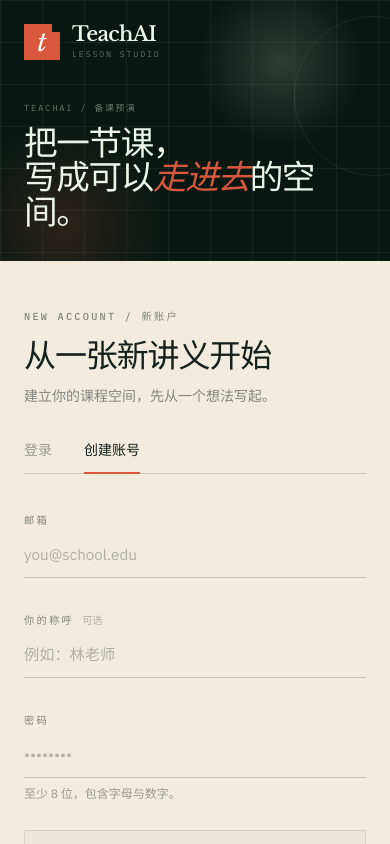
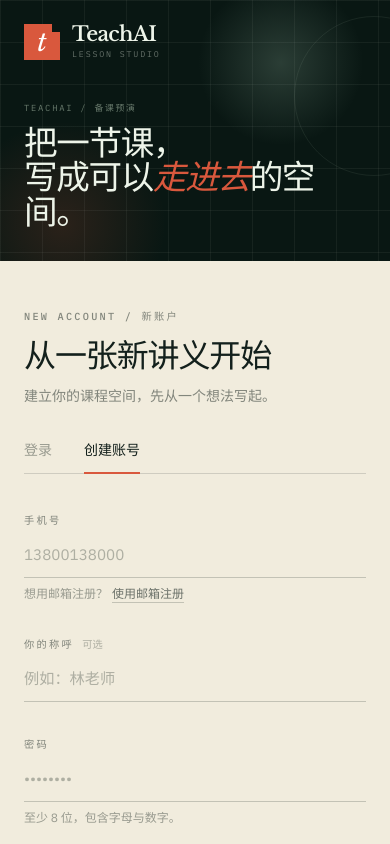
Before and after one commit to JCXYOZH/teachai-agent-web, a Next.js app: page /login in a window 390 px wide. Both pictures are taken after a click on the tab "创建账号". Shown: the top 844 px of the page. Built offline with nearby package versions, Linux system fonts and the light colour scheme; no server answers.

Commit message:
feat: add phone-first registration with email toggle

```diff
--- a/app/(app)/settings/page.tsx
+++ b/app/(app)/settings/page.tsx
@@ -68,7 +68,7 @@ export default function SettingsPage() {
               <h2 className='truncate font-display text-2xl font-medium tracking-[-0.03em] text-ink'>
                 {user?.display_name}
               </h2>
-              <p className='mt-1 truncate font-mono text-[0.65rem] text-ink/45'>{user?.email}</p>
+              <p className='mt-1 truncate font-mono text-[0.65rem] text-ink/45'>{user?.email ?? user?.phone}</p>
             </div>
           </div>
 
--- a/components/auth/login-form.tsx
+++ b/components/auth/login-form.tsx
@@ -1,9 +1,9 @@
 'use client';
 
 import { zodResolver } from '@hookform/resolvers/zod';
-import { AlertCircle, ArrowUpRight, Loader2, Mail } from 'lucide-react';
+import { AlertCircle, ArrowUpRight, Loader2, Mail, MessageSquare } from 'lucide-react';
 import { useRouter, useSearchParams } from 'next/navigation';
-import { useEffect, useState } from 'react';
+import { useEffect, useMemo, useState } from 'react';
 import { useForm } from 'react-hook-form';
 import { toast } from 'sonner';
 import { z } from 'zod';
@@ -19,31 +19,102 @@ import { ApiError, ApiNetworkError } from '@/lib/api/client';
 import { useAuthStore } from '@/lib/stores/auth-store';
 
 type Mode = 'login' | 'register';
+type Channel = 'phone' | 'email';
 
-const loginSchema = z.object({
-  email: z.string().trim().min(1, '请输入邮箱').email('邮箱格式不正确'),
-  password: z.string().min(1, '请输入密码').max(128, '密码过长'),
-  display_name: z.string().optional(),
-});
+const CHINA_MOBILE_PATTERN = /^1[3-9]\d{9}$/;
 
-const registerSchema = z.object({
-  email: z.string().trim().min(1, '请输入邮箱').email('邮箱格式不正确'),
-  password: z
+function compactContact(value: string): string {
+  return value.trim().replace(/[\s\-()]/g, '').replace(/^\+?86/, '');
+}
+
+function isMobileNumber(value: string): boolean {
+  return CHINA_MOBILE_PATTERN.test(compactContact(value));
+}
+
+function isEmailAddress(value: string): boolean {
+  return z.string().email().safeParse(value.trim()).success;
+}
+
+function normalizeContact(channel: Channel, value: string): string {
+  return channel === 'phone' ? compactContact(value) : value.trim().toLowerCase();
+}
+
+const passwordPolicy = z
   .string()
   .min(8, '密码至少需要 8 位')
   .max(128, '密码最多 128 位')
   .regex(/[A-Za-z]/, '密码需要包含字母')
-    .regex(/\d/, '密码需要包含数字'),
+  .regex(/\d/, '密码需要包含数字');
+
+function buildSchema(mode: Mode) {
+  return z
+    .object({
+      identifier: z.string().trim().optional(),
+      channel: z.enum(['phone', 'email']),
+      contact: z.string().trim().optional(),
+      password: z.string(),
       display_name: z.string().trim().max(80, '称呼最多 80 个字符').optional(),
       code: z.string().trim().optional(),
+    })
+    .superRefine((values, ctx) => {
+      if (mode === 'login') {
+        const identifier = (values.identifier ?? '').trim();
+        if (!identifier || (!isMobileNumber(identifier) && !isEmailAddress(identifier))) {
+          ctx.addIssue({
+            code: z.ZodIssueCode.custom,
+            path: ['identifier'],
+            message: '请输入手机号或邮箱',
           });
+        }
+        if (!values.password) {
+          ctx.addIssue({
+            code: z.ZodIssueCode.custom,
+            path: ['password'],
+            message: '请输入密码',
+          });
+        } else if (values.password.length > 128) {
+          ctx.addIssue({
+            code: z.ZodIssueCode.custom,
+            path: ['password'],
+            message: '密码过长',
+          });
+        }
+        return;
+      }
 
-type FormValues = z.infer<typeof registerSchema>;
+      const contact = (values.contact ?? '').trim();
+      if (!contact) {
+        ctx.addIssue({
+          code: z.ZodIssueCode.custom,
+          path: ['contact'],
+          message: values.channel === 'phone' ? '请输入手机号' : '请输入邮箱',
+        });
+      } else if (values.channel === 'phone' && !isMobileNumber(contact)) {
+        ctx.addIssue({
+          code: z.ZodIssueCode.custom,
+          path: ['contact'],
+          message: '请输入 11 位手机号',
+        });
+      } else if (values.channel === 'email' && !isEmailAddress(contact)) {
+        ctx.addIssue({
+          code: z.ZodIssueCode.custom,
+          path: ['contact'],
+          message: '邮箱格式不正确',
+        });
+      }
 
-const schemas: Record<Mode, z.ZodType<FormValues>> = {
-  login: loginSchema,
-  register: registerSchema,
-};
+      const passwordResult = passwordPolicy.safeParse(values.password);
+      if (!passwordResult.success) {
+        ctx.addIssue({
+          code: z.ZodIssueCode.custom,
+          path: ['password'],
+          message: passwordResult.error.issues[0]?.message ?? '密码不符合要求',
+        });
+      }
+    });
+}
+
+type FormValues = z.infer<ReturnType<typeof buildSchema>>;
 
 const copy = {
   login: {
@@ -66,14 +137,17 @@ function messageForError(error: unknown): string {
   }
   if (error instanceof ApiError) {
     const messages: Record<string, string> = {
-      INVALID_CREDENTIALS: '邮箱或密码不正确，请重新输入。',
+      INVALID_CREDENTIALS: '手机号/邮箱或密码不正确，请重新输入。',
       EMAIL_ALREADY_REGISTERED: '这个邮箱已经注册，可以直接登录。',
+      PHONE_ALREADY_REGISTERED: '这个手机号已经注册，可以直接登录。',
       EMAIL_VERIFICATION_NOT_FOUND: '请先点击“发送验证码”，再提交注册。',
+      PHONE_VERIFICATION_NOT_FOUND: '请先点击“发送验证码”，再提交注册。',
       VERIFICATION_CODE_EXPIRED: '验证码已过期，请重新发送。',
       INVALID_VERIFICATION_CODE: '验证码不正确，请检查后重试。',
       VERIFICATION_ATTEMPTS_EXCEEDED: '尝试次数过多，请重新发送验证码。',
       VERIFICATION_RESEND_TOO_SOON: '发送太频繁，请稍后再试。',
       EMAIL_DELIVERY_UNAVAILABLE: '验证邮件暂时无法发送，请稍后再试。',
+      SMS_DELIVERY_UNAVAILABLE: '验证短信暂时无法发送，请稍后再试。',
       REGISTRATION_ALREADY_PENDING: '验证码刚刚已发送，请稍候再试。',
       VALIDATION_ERROR: '请检查填写内容后重试。',
       CSRF_INVALID: '会话校验失败，请刷新页面后重试。',
@@ -110,20 +184,30 @@ function AuthForm({ mode, destination }: AuthFormProps) {
   const [codeNotice, setCodeNotice] = useState<string | null>(null);
   const [sendingCode, setSendingCode] = useState(false);
   const [seconds, setSeconds] = useState(0);
-  const [sentEmail, setSentEmail] = useState<string | null>(null);
+  const [sentTarget, setSentTarget] = useState<string | null>(null);
+  const resolver = useMemo(() => zodResolver(buildSchema(mode)), [mode]);
   const {
     register,
     handleSubmit,
     getValues,
+    setValue,
     trigger,
     watch,
     formState: { errors, isSubmitting },
   } = useForm<FormValues>({
-    resolver: zodResolver(schemas[mode]),
-    defaultValues: { email: '', password: '', display_name: '', code: '' },
+    resolver,
+    defaultValues: {
+      identifier: '',
+      channel: 'phone',
+      contact: '',
+      password: '',
+      display_name: '',
+      code: '',
+    },
     mode: 'onSubmit',
   });
-  const emailValue = watch('email');
+  const channel: Channel = watch('channel');
+  const contactValue = watch('contact') ?? '';
   const codeField = register('code');
 
   useEffect(() => {
@@ -135,46 +219,71 @@ function AuthForm({ mode, destination }: AuthFormProps) {
   }, [seconds]);
 
   useEffect(() => {
-    if (!sentEmail) {
+    if (!sentTarget) {
       return;
     }
-    if (emailValue.trim().toLowerCase() !== sentEmail) {
-      setSentEmail(null);
+    if (normalizeContact(channel, contactValue) !== sentTarget) {
+      setSentTarget(null);
       setSeconds(0);
       setCodeNotice(null);
       setCodeError(null);
     }
-  }, [emailValue, sentEmail]);
+  }, [channel, contactValue, sentTarget]);
+
+  const toggleChannel = () => {
+    const nextChannel: Channel = channel === 'phone' ? 'email' : 'phone';
+    const current = getValues('contact') ?? '';
+    const keepContact =
+      nextChannel === 'phone' ? isMobileNumber(current) : isEmailAddress(current);
+    setValue('channel', nextChannel, { shouldValidate: false });
+    if (!keepContact) {
+      setValue('contact', '', { shouldValidate: false });
+    }
+    setFormError(null);
+    setCodeError(null);
+    setCodeNotice(null);
+  };
 
   const onSendCode = async () => {
     setFormError(null);
     setCodeError(null);
     setCodeNotice(null);
-    if (!(await trigger('email'))) {
+    if (!(await trigger('contact'))) {
       return;
     }
-    const email = getValues('email').trim();
+    const contact = getValues('contact')?.trim() ?? '';
+    if (!contact) {
+      return;
+    }
+    const activeChannel: Channel = getValues('channel');
     setSendingCode(true);
     try {
-      const response = await sendRegistrationCode(email);
-      setSentEmail(response.email.toLowerCase());
+      const response = await sendRegistrationCode(
+        normalizeContact(activeChannel, contact),
+        activeChannel,
+      );
+      setSentTarget(normalizeContact(activeChannel, contact));
       setSeconds(response.resend_after);
       setCodeNotice(
-        `验证码已发送至 ${response.email}，${Math.max(
+        `验证码已发送至 ${response.target}，${Math.max(
           1,
           Math.round(response.expires_in / 60),
         )} 分钟内有效。`,
       );
-      toast.success('验证码已发送，请查收邮箱');
+      toast.success(
+        activeChannel === 'phone' ? '验证码已发送，请查收短信' : '验证码已发送，请查收邮箱',
+      );
     } catch (error) {
       if (error instanceof ApiError && error.code === 'VERIFICATION_RESEND_TOO_SOON') {
-        setSentEmail(email.toLowerCase());
+        setSentTarget(normalizeContact(activeChannel, contact));
         setSeconds(retryAfterSeconds(error.details));
       }
       if (
         error instanceof ApiError &&
         (error.code === 'EMAIL_ALREADY_REGISTERED' ||
-          error.code === 'EMAIL_DELIVERY_UNAVAILABLE')
+          error.code === 'PHONE_ALREADY_REGISTERED' ||
+          error.code === 'EMAIL_DELIVERY_UNAVAILABLE' ||
+          error.code === 'SMS_DELIVERY_UNAVAILABLE')
       ) {
         setFormError(messageForError(error));
       } else {
@@ -190,21 +299,30 @@ function AuthForm({ mode, destination }: AuthFormProps) {
     setCodeError(null);
     try {
       if (mode === 'login') {
-        await loginUser({ email: values.email, password: values.password });
+        await loginUser({
+          identifier: (values.identifier ?? '').trim(),
+          password: values.password,
+        });
         toast.success('欢迎回来');
       } else {
         const code = values.code?.trim() ?? '';
+        const activeChannel: Channel = values.channel;
         if (!/^\d{6}$/.test(code)) {
-          setCodeError('请输入邮件中的 6 位验证码。');
+          setCodeError(
+            activeChannel === 'phone'
+              ? '请输入短信中的 6 位验证码。'
+              : '请输入邮件中的 6 位验证码。',
+          );
           return;
         }
+        const contact = normalizeContact(activeChannel, values.contact ?? '');
         await registerUser({
-          email: values.email,
+          ...(activeChannel === 'phone' ? { phone: contact } : { email: contact }),
           password: values.password,
           display_name: values.display_name?.trim() || undefined,
           code,
         });
-        toast.success('邮箱已验证，欢迎加入');
+        toast.success(activeChannel === 'phone' ? '手机号已验证，欢迎加入' : '邮箱已验证，欢迎加入');
       }
       router.replace(destination);
       router.refresh();
@@ -214,6 +332,7 @@ function AuthForm({ mode, destination }: AuthFormProps) {
         error instanceof ApiError &&
         [
           'EMAIL_VERIFICATION_NOT_FOUND',
+          'PHONE_VERIFICATION_NOT_FOUND',
           'VERIFICATION_CODE_EXPIRED',
           'INVALID_VERIFICATION_CODE',
           'VERIFICATION_ATTEMPTS_EXCEEDED',
@@ -225,6 +344,8 @@ function AuthForm({ mode, destination }: AuthFormProps) {
       setFormError(messageForError(error));
     }
   });
+
+  const contactLabel = channel === 'phone' ? '手机号' : '邮箱';
 
   return (
     <form className='mt-8' onSubmit={onSubmit} noValidate>
@@ -239,26 +360,59 @@ function AuthForm({ mode, destination }: AuthFormProps) {
       )}
 
       <div className='space-y-7'>
+        {mode === 'login' ? (
           <div>
-          <label htmlFor='email' className='eyebrow'>
-            邮箱
+            <label htmlFor='identifier' className='eyebrow'>
+              手机号或邮箱
             </label>
             <Input
-            id='email'
-            type='email'
-            inputMode='email'
-            autoComplete='email'
-            placeholder='you@school.edu'
-            invalid={Boolean(errors.email)}
-            aria-describedby={errors.email ? 'email-error' : undefined}
-            {...register('email')}
+              id='identifier'
+              type='text'
+              inputMode='text'
+              autoComplete='username'
+              placeholder='13800138000 或 you@school.edu'
+              invalid={Boolean(errors.identifier)}
+              aria-describedby={errors.identifier ? 'identifier-error' : undefined}
+              {...register('identifier')}
             />
-          {errors.email && (
-            <p id='email-error' className='mt-2 text-xs text-ember-dark'>
-              {errors.email.message}
+            {errors.identifier && (
+              <p id='identifier-error' className='mt-2 text-xs text-ember-dark'>
+                {errors.identifier.message}
               </p>
             )}
           </div>
+        ) : (
+          <div>
+            <label htmlFor='contact' className='eyebrow'>
+              {contactLabel}
+            </label>
+            <Input
+              id='contact'
+              type={channel === 'phone' ? 'tel' : 'email'}
+              inputMode={channel === 'phone' ? 'tel' : 'email'}
+              autoComplete={channel === 'phone' ? 'tel' : 'email'}
+              placeholder={channel === 'phone' ? '13800138000' : 'you@school.edu'}
+              invalid={Boolean(errors.contact)}
+              aria-describedby={errors.contact ? 'contact-error' : undefined}
+              {...register('contact')}
+            />
+            {errors.contact && (
+              <p id='contact-error' className='mt-2 text-xs text-ember-dark'>
+                {errors.contact.message}
+              </p>
+            )}
+            <p className='mt-2 text-xs text-ink/40'>
+              {channel === 'phone' ? '想用邮箱注册？' : '想用手机号注册？'}
+              <button
+                type='button'
+                onClick={toggleChannel}
+                className='ml-1 text-ink/60 underline decoration-ink/20 underline-offset-4 transition-colors hover:text-ink'
+              >
+                {channel === 'phone' ? '使用邮箱注册' : '使用手机号注册'}
+              </button>
+            </p>
+          </div>
+        )}
 
         {mode === 'register' && (
           <div>
@@ -309,7 +463,7 @@ function AuthForm({ mode, destination }: AuthFormProps) {
         {mode === 'register' && (
           <div className='border border-ink/10 bg-ink/[0.02] px-4 py-4'>
             <label htmlFor='verification-code' className='eyebrow'>
-              邮箱验证码
+              {channel === 'phone' ? '短信验证码' : '邮箱验证码'}
             </label>
             <div className='flex flex-col gap-3 sm:flex-row sm:items-end'>
               <div className='min-w-0 flex-1'>
@@ -345,7 +499,7 @@ function AuthForm({ mode, destination }: AuthFormProps) {
                   ? '发送中…'
                   : seconds > 0
                     ? `${seconds} 秒后重发`
-                    : sentEmail
+                    : sentTarget
                       ? '重新发送'
                       : '发送验证码'}
               </Button>
@@ -361,7 +515,11 @@ function AuthForm({ mode, destination }: AuthFormProps) {
                 role='status'
                 className='mt-3 flex items-start gap-2 text-xs leading-5 text-ink/50'
               >
+                {channel === 'phone' ? (
+                  <MessageSquare className='mt-0.5 h-3.5 w-3.5 shrink-0 text-ember-dark' />
+                ) : (
                   <Mail className='mt-0.5 h-3.5 w-3.5 shrink-0 text-ember-dark' />
+                )}
                 <span>{codeNotice}</span>
               </p>
             )}
--- a/components/layout/sidebar.tsx
+++ b/components/layout/sidebar.tsx
@@ -96,12 +96,12 @@ export function Sidebar() {
         <div className='border-t border-chalk/10 pt-5'>
           <div className='flex items-center gap-3 px-1'>
             <span className='flex h-9 w-9 shrink-0 items-center justify-center border border-sage/30 bg-sage/10 font-display text-sm text-chalk'>
-              {initials(user?.display_name ?? user?.email ?? 'TeachAI')}
+              {initials(user?.display_name ?? user?.email ?? user?.phone ?? 'TeachAI')}
             </span>
             <div className='min-w-0 flex-1'>
               <p className='truncate text-[0.78rem] text-chalk/80'>{user?.display_name}</p>
               <p className='mt-0.5 truncate font-mono text-[0.52rem] text-chalk/30'>
-                {user?.email}
+                {user?.email ?? user?.phone}
               </p>
             </div>
             <button
--- a/lib/api/auth.ts
+++ b/lib/api/auth.ts
@@ -3,6 +3,7 @@ import {
   setUnauthorizedHandler,
 } from '@/lib/api/client';
 import type {
+  AuthChannel,
   AuthResponse,
   LoginPayload,
   RegistrationCodeResponse,
@@ -37,11 +38,12 @@ export async function registerUser(
 }
 
 export async function sendRegistrationCode(
-  email: string,
+  target: string,
+  channel: AuthChannel = 'email',
 ): Promise<RegistrationCodeResponse> {
   return apiRequest<RegistrationCodeResponse>('/auth/register/send-code', {
     method: 'POST',
-    body: { email },
+    body: channel === 'phone' ? { phone: target } : { email: target },
     auth: false,
     retry: false,
   });
```
Also changed, not shown: lib/api/types.ts (+12 -4 lines), 2 other files (tests, documents, lock files or other folders). Lines whose indentation alone changed are shown as unchanged.
